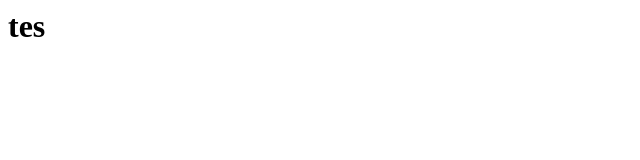
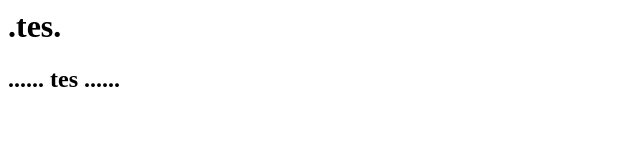
Before and after one commit to lidyahaning/project19, a plain HTML site: page index.html in a window 1280 px wide. Shown: the whole page, without its empty margins (0-640 px from the left). Drawn offline with Linux system fonts and the light colour scheme.

Commit message:
menambahkan koding 2

```diff
--- a/index.html
+++ b/index.html
@@ -1,6 +1,7 @@
 <html>
 	<head></head>
 	<body>
-		<h1>tes</h1>
+		<h1>.tes.</h1>
+		<h2>...... tes ......</h2>
 	</body>
 </html>
```
